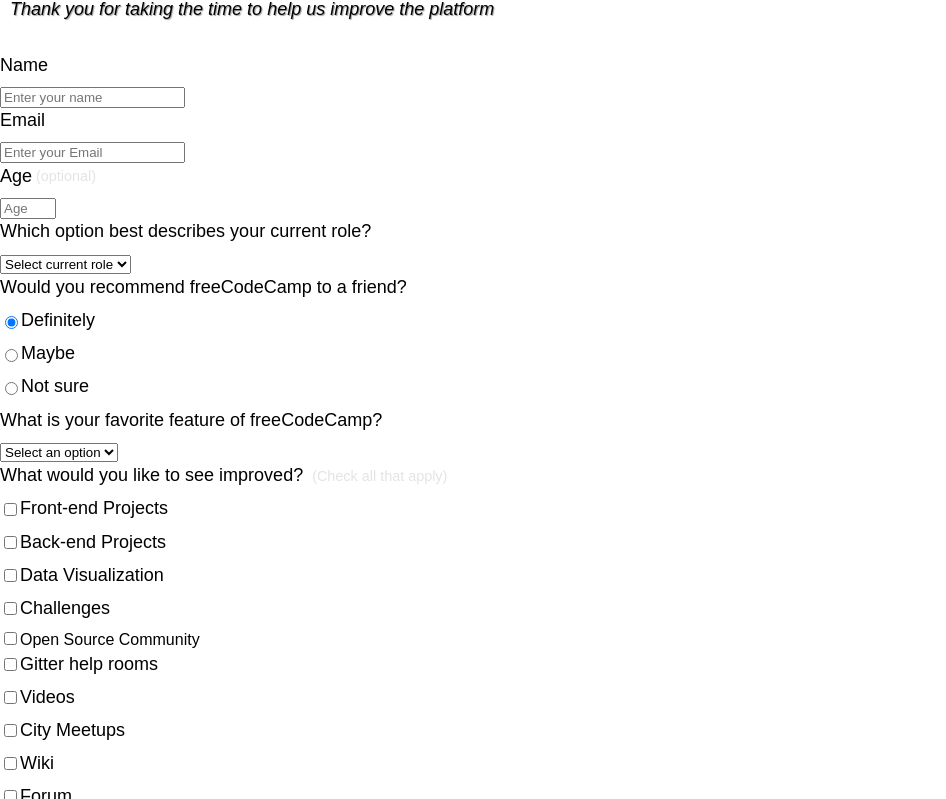
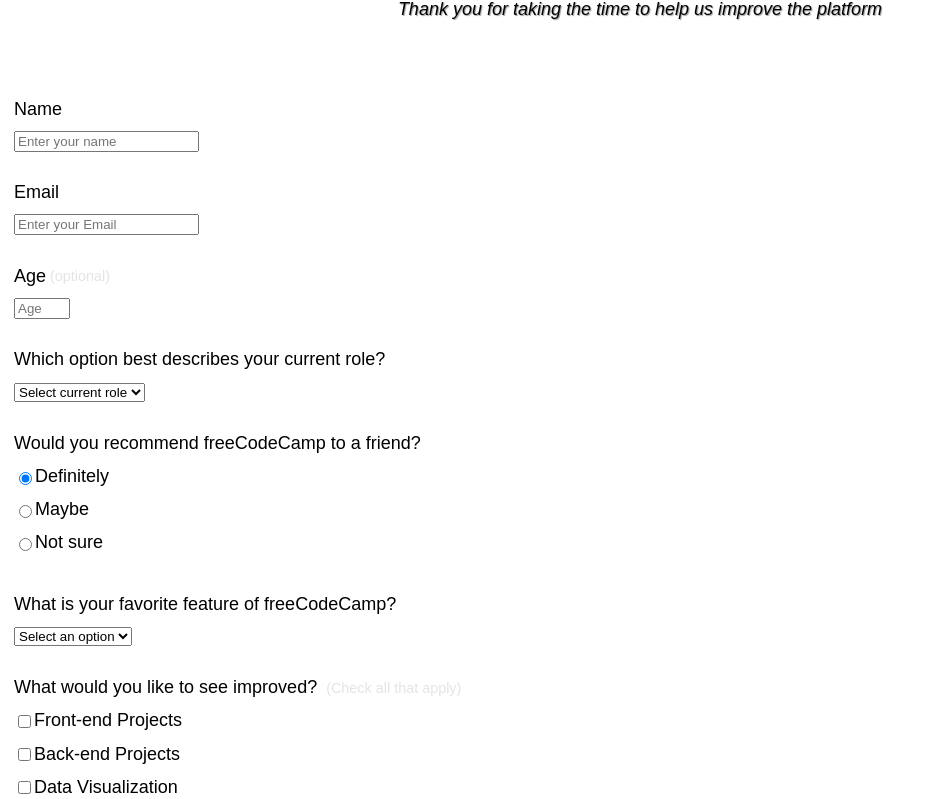
Before and after one commit to Yinkusadel/05-fcc-surveyform, a website: page index.html in a window 1280 px wide. Shown: the part 99-898 px from the top of the page, without its empty margins (0-946 px from the left). Drawn offline with Linux system fonts and the light colour scheme.

Commit message:
css class textcenter form and class formgroup styled

```diff
--- a/styles.css
+++ b/styles.css
@@ -54,3 +54,18 @@
     font-size: 0.9rem;
     color: #e4e4e4;
   }
+
+  .text-center {
+    text-align: center;
+  }
+
+  form {
+    background: var(--color-darkblue-alpha);
+    padding: 2.5rem 0.625rem;
+    border-radius: 0.25rem;
+  }
+
+  .form-group {
+    margin: 0 auto 1.25rem auto;
+    padding: 0.25rem;
+  }
```
